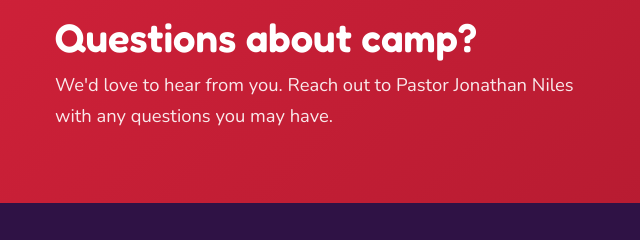
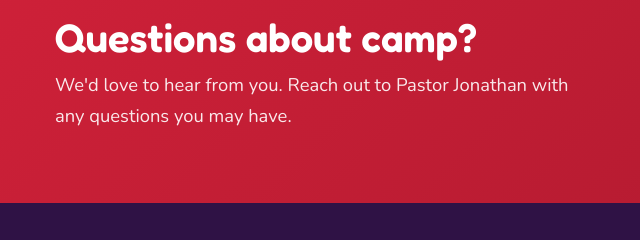
Before and after one commit to ConvolutedChaos/royal-family-kids, a plain HTML site: page index.html in a window 1280 px wide. Shown: the part 2918-3158 px from the top of the page, 45-685 px from the left. Drawn offline with nearby package versions, Linux system fonts and the light colour scheme.

Commit message:
Update contact message to simplify outreach instructions

```diff
--- a/index.html
+++ b/index.html
@@ -189,7 +189,7 @@
       <div class="container cta-inner">
         <div>
           <h2>Questions about camp?</h2>
-          <p>We'd love to hear from you. Reach out to Pastor Jonathan Niles with any questions you may have.</p>
+          <p>We'd love to hear from you. Reach out to Pastor Jonathan with any questions you may have.</p>
         </div>
         <a class="btn btn-white" href="contact.html">Contact us</a>
       </div>
```
